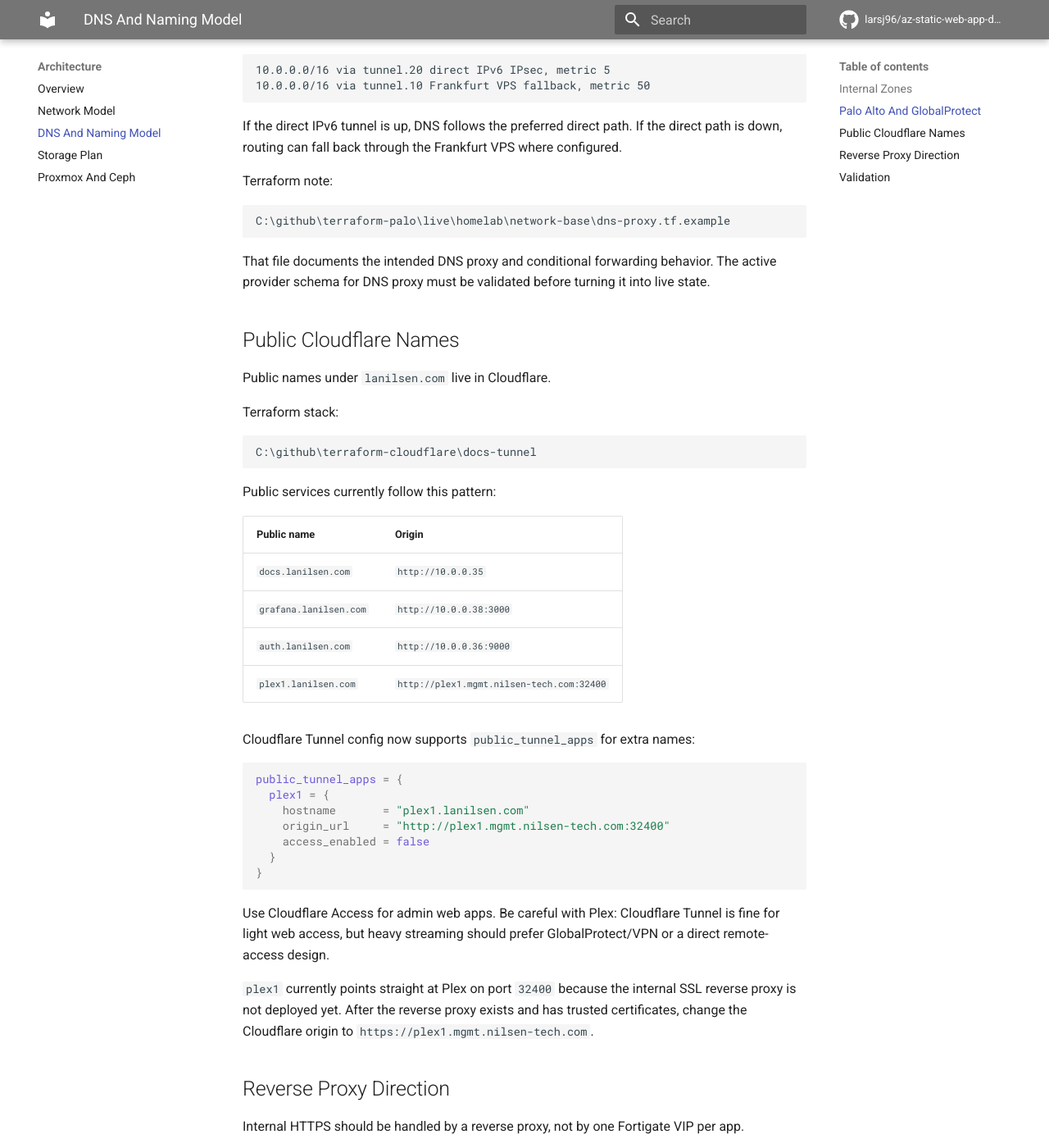
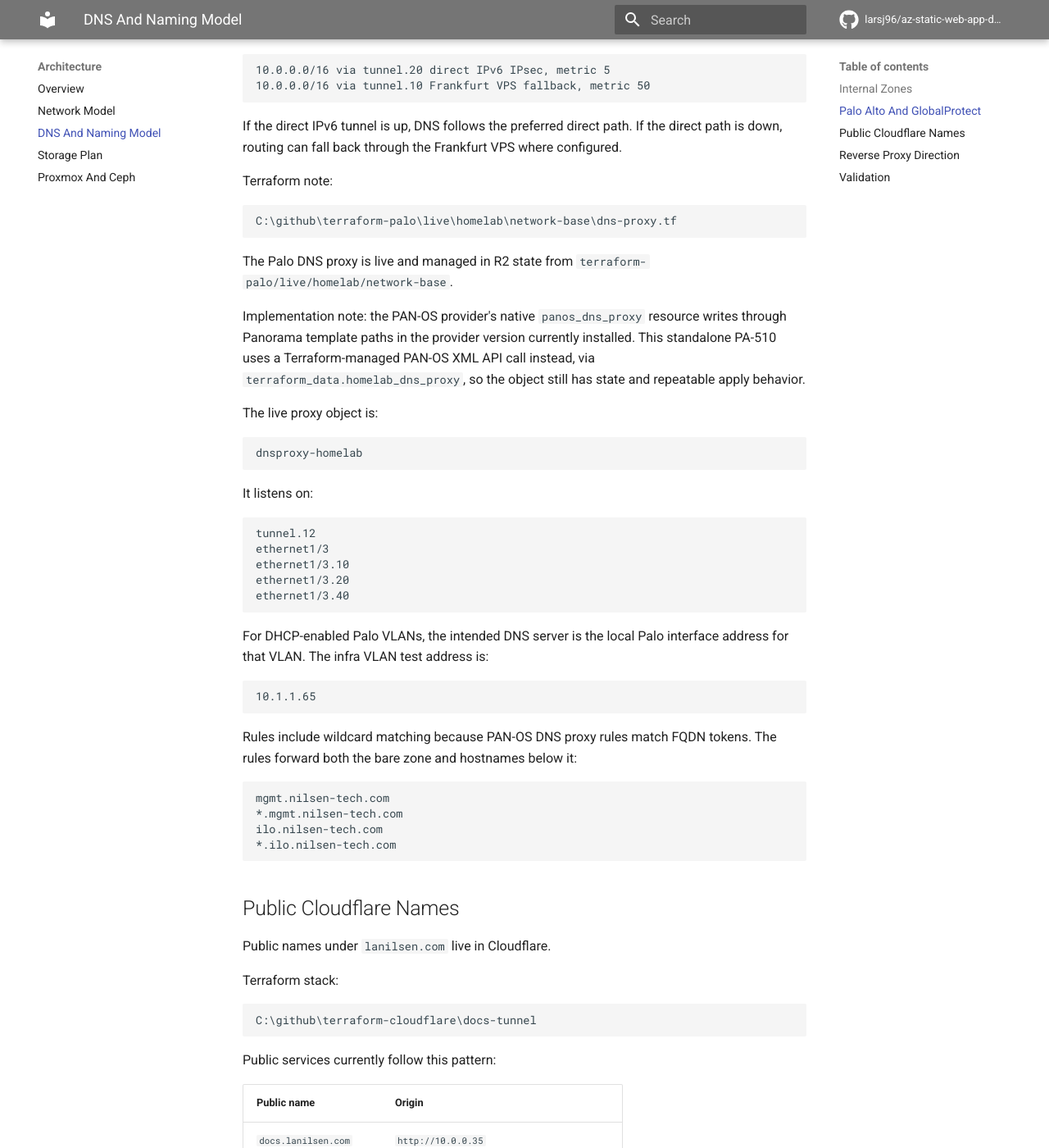
Before and after one commit to larsj96/az-static-web-app-docs, an MkDocs documentation site: the page built from docs/dns-and-naming-model.md, in a window 1280 px wide and 1400 px high, scrolled down 2223 px. Shown: the whole window at 82% size. Built offline with MkDocs 1.6.1 and Material for MkDocs 9.7.7, drawn with Linux system fonts in a browser that asks for light colours; comment, search, counter and statistics services are not loaded; some of the changed text lies outside the part shown.

Commit message:
Document Palo split DNS proxy

````diff
--- a/docs/dns-and-naming-model.md
+++ b/docs/dns-and-naming-model.md
@@ -92,10 +92,43 @@ If the direct IPv6 tunnel is up, DNS follows the preferred direct path. If the d
 Terraform note:
 
 ```text
-C:\github\terraform-palo\live\homelab\network-base\dns-proxy.tf.example
+C:\github\terraform-palo\live\homelab\network-base\dns-proxy.tf
 ```
 
-That file documents the intended DNS proxy and conditional forwarding behavior. The active provider schema for DNS proxy must be validated before turning it into live state.
+The Palo DNS proxy is live and managed in R2 state from `terraform-palo/live/homelab/network-base`.
+
+Implementation note: the PAN-OS provider's native `panos_dns_proxy` resource writes through Panorama template paths in the provider version currently installed. This standalone PA-510 uses a Terraform-managed PAN-OS XML API call instead, via `terraform_data.homelab_dns_proxy`, so the object still has state and repeatable apply behavior.
+
+The live proxy object is:
+
+```text
+dnsproxy-homelab
+```
+
+It listens on:
+
+```text
+tunnel.12
+ethernet1/3
+ethernet1/3.10
+ethernet1/3.20
+ethernet1/3.40
+```
+
+For DHCP-enabled Palo VLANs, the intended DNS server is the local Palo interface address for that VLAN. The infra VLAN test address is:
+
+```text
+10.1.1.65
+```
+
+Rules include wildcard matching because PAN-OS DNS proxy rules match FQDN tokens. The rules forward both the bare zone and hostnames below it:
+
+```text
+mgmt.nilsen-tech.com
+*.mgmt.nilsen-tech.com
+ilo.nilsen-tech.com
+*.ilo.nilsen-tech.com
+```
 
 ## Public Cloudflare Names
 
@@ -159,8 +192,9 @@ dig @10.0.0.33 hp1.ilo.nilsen-tech.com
 From a Palo-side client or GlobalProtect client after DNS proxy forwarding is enabled:
 
 ```bash
-nslookup plex1.mgmt.nilsen-tech.com
-nslookup hp1.ilo.nilsen-tech.com
+nslookup plex1.mgmt.nilsen-tech.com 10.1.1.65
+nslookup hp1.ilo.nilsen-tech.com 10.1.1.65
+nslookup vg.no 10.1.1.65
 ```
 
 Expected:
@@ -168,6 +202,13 @@ Expected:
 ```text
 plex1.mgmt.nilsen-tech.com -> 10.0.0.39
 hp1.ilo.nilsen-tech.com    -> 10.0.124.164
+vg.no                      -> public DNS answer
+```
+
+If a name was tested before the wildcard rules were committed and still returns NXDOMAIN, clear the Palo DNS proxy cache:
+
+```text
+clear dns-proxy cache all
 ```
 
 For public Cloudflare names:
````
